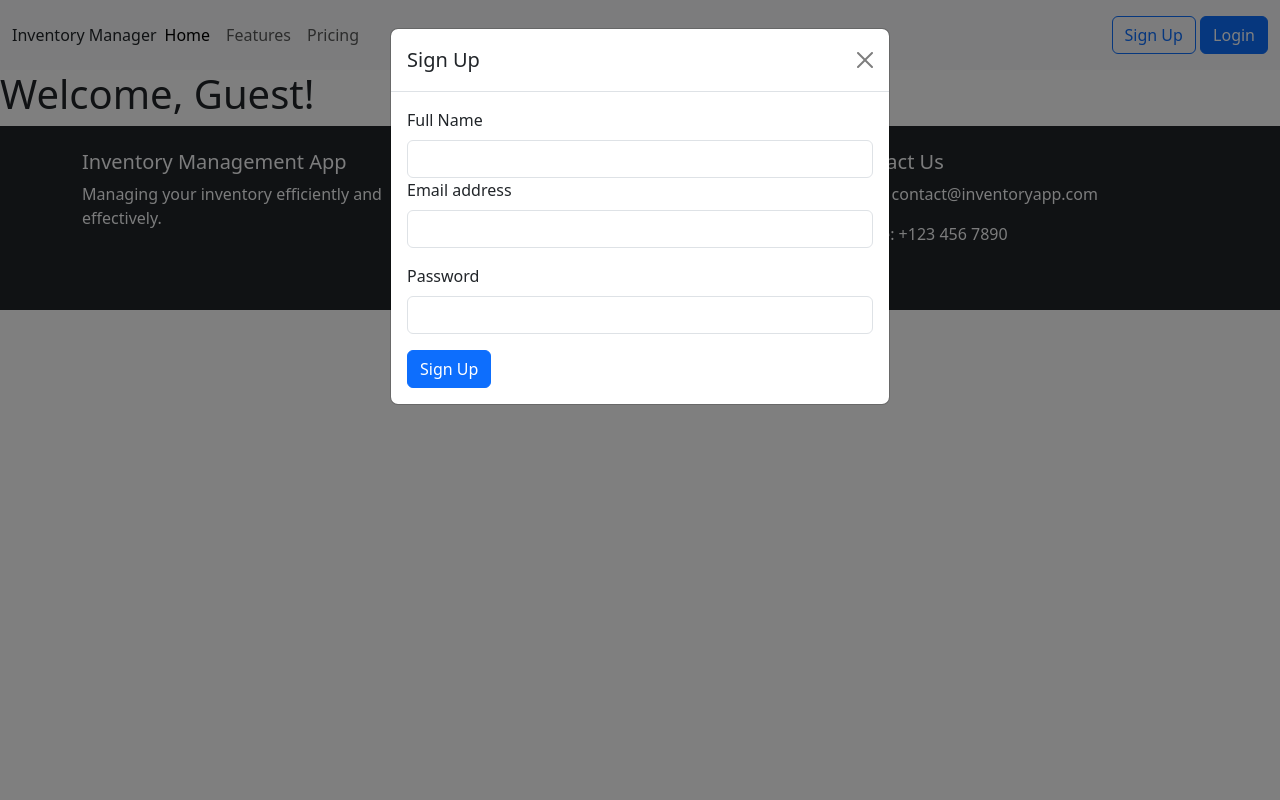
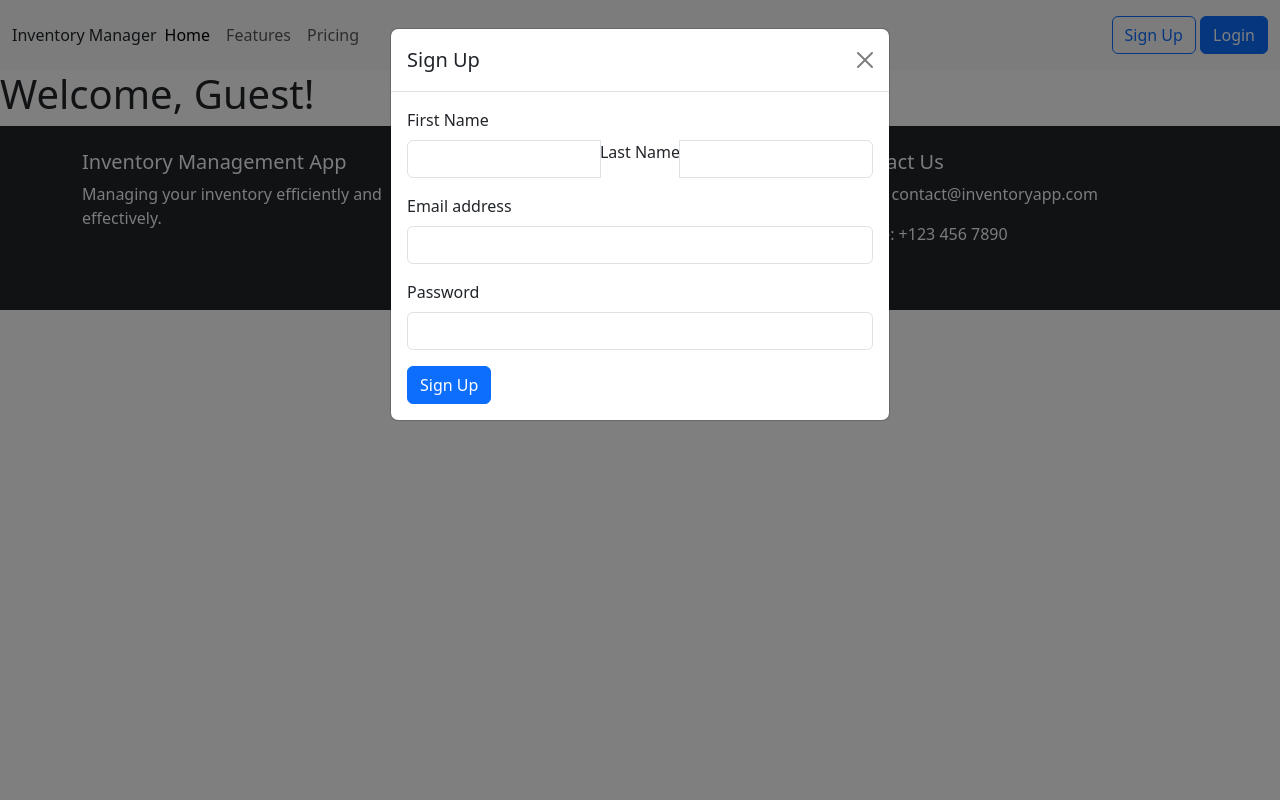
Before and after one commit to rohankewal/inventory-tracker, a Flask app: page / in a window 1280 px wide, after a click on "Sign Up". Run offline with Flask 3, Linux system fonts and the light colour scheme.

Commit message:
style: working on styling sign-up form

```diff
--- a/templates/index.html
+++ b/templates/index.html
@@ -1,4 +1,3 @@
-<!--TODO: turn this into a template for other pages-->
 <!doctype html>
 <html lang="en">
   <head>
@@ -84,10 +83,22 @@
             ></button>
           </div>
           <div class="modal-body">
-            <form>
+            <form action="/signup" method="post">
               <div class="mb-3">
-                <label for="signupName" class="form-label">Full Name</label>
-                <input type="text" class="form-control" id="signupName" />
+                <label for="signupFirstName" class="form-label"
+                  >First Name</label
+                >
+                <div class="input-group mb-3">
+                  <input
+                    type="text"
+                    class="form-control"
+                    id="signupFirstName"
+                  />
+                  <label for="signupLastName" class="form-label"
+                    >Last Name</label
+                  >
+                  <input type="text" class="form-control" id="signupLastName" />
+                </div>
                 <label for="signupEmail" class="form-label"
                   >Email address</label
                 >
@@ -106,6 +117,7 @@
                   id="signupPassword"
                 />
               </div>
+              <!--add the signup info from the form to the database when the button is clicked-->
               <button type="submit" class="btn btn-primary">Sign Up</button>
             </form>
           </div>
```
